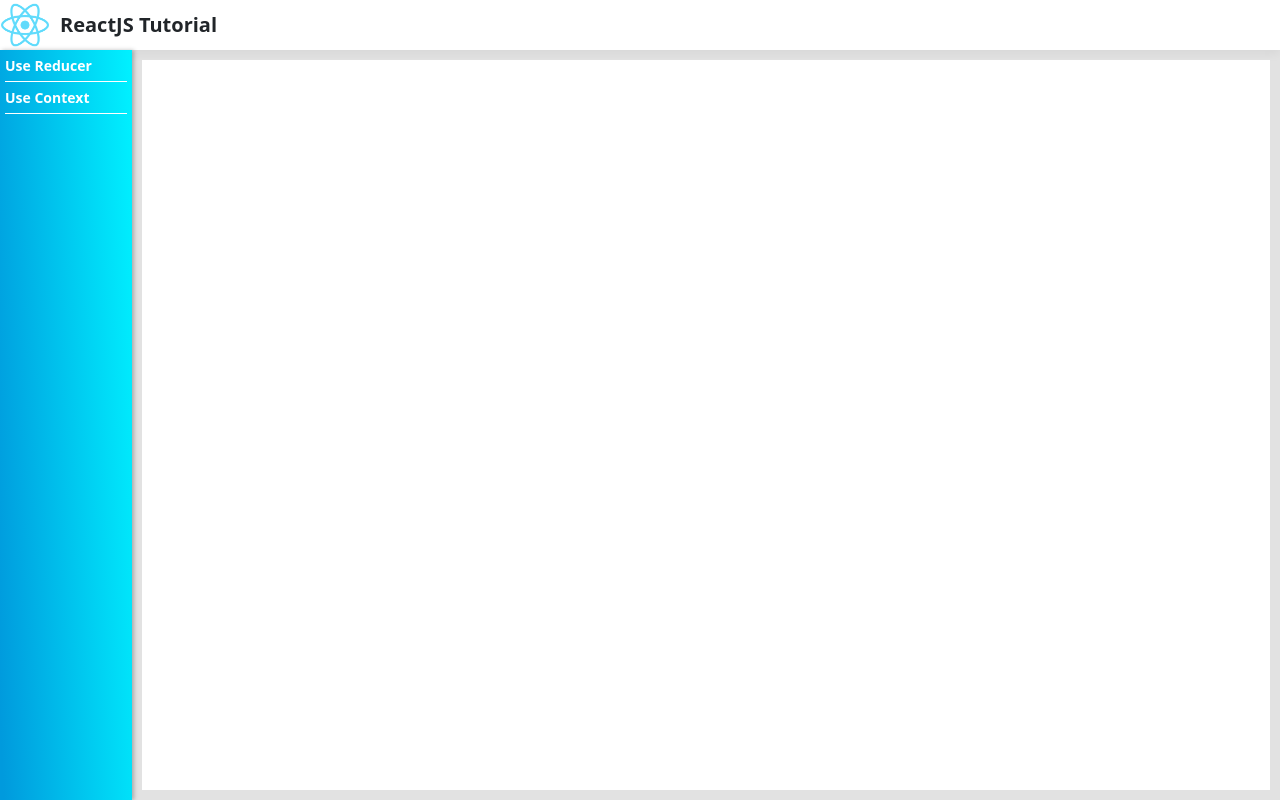
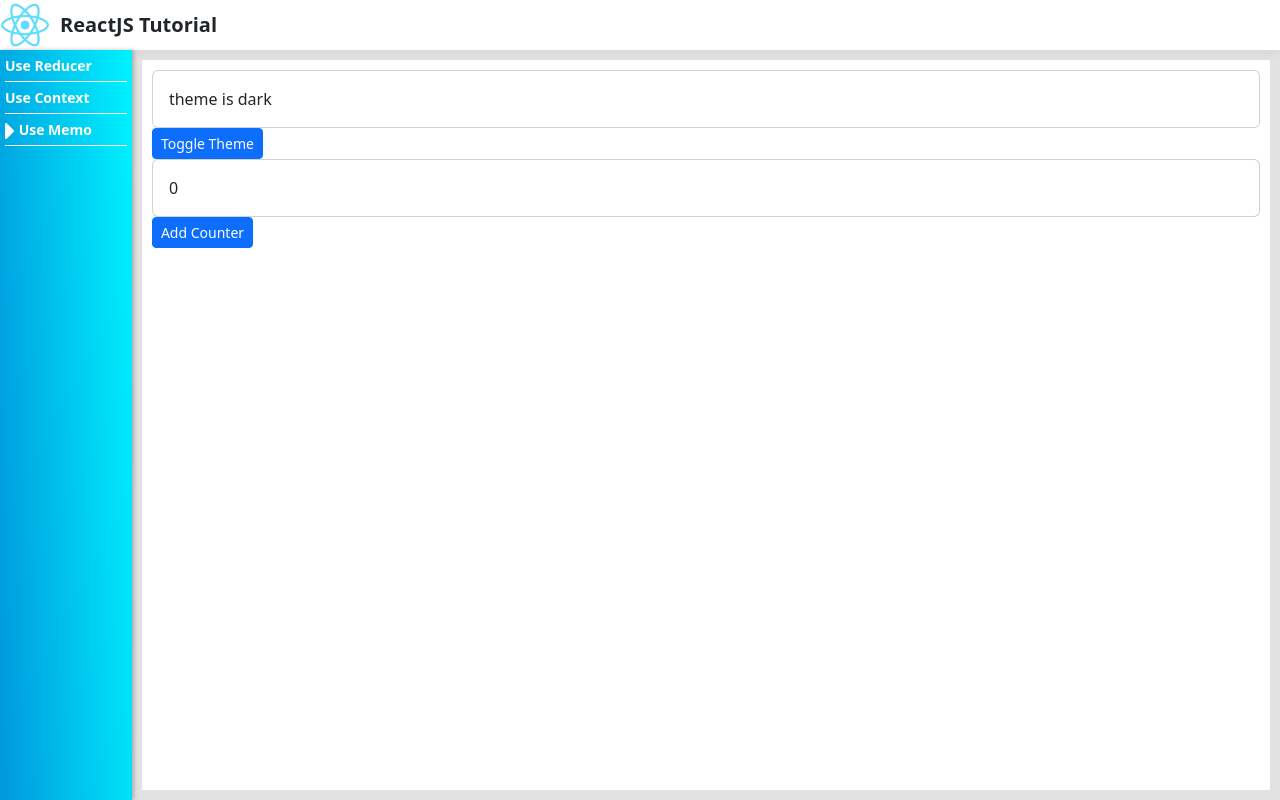
Before and after one commit to finzero/my-react-tutorial, a React (Create React App) app: page /use-memo in a window 1280 px wide. Built offline with nearby package versions, Linux system fonts and the light colour scheme.

Commit message:
Use memo

```diff
--- a/src/App.css
+++ b/src/App.css
@@ -55,3 +55,9 @@
   margin: 10px;
   padding: 10px;
 }
+
+@media screen and (max-width: 425px) {
+  .sidebar{
+    display: none;
+  }
+}
--- a/src/App.js
+++ b/src/App.js
@@ -4,10 +4,7 @@ import Layout from './layout/Layout';
 import { Routes, Route } from 'react-router-dom';
 import UseReducer from './pages/UseReducer';
 import UseContext from './pages/UseContext';
-
-const UseMemo = () => {
-  return <div>Use Memo</div>;
-};
+import UseMemo from './pages/UseMemo';
 
 function App() {
   return (
@@ -15,6 +12,7 @@ function App() {
       <Routes>
         <Route path="use-reducer" element={<UseReducer />} />
         <Route path="use-context" element={<UseContext />} />
+        <Route path="use-memo" element={<UseMemo />} />
       </Routes>
     </Layout>
   );
--- a/src/index.js
+++ b/src/index.js
@@ -7,11 +7,11 @@ import { BrowserRouter } from 'react-router-dom';
 
 const root = ReactDOM.createRoot(document.getElementById('root'));
 root.render(
-  <React.StrictMode>
-    <BrowserRouter>
-      <App />
-    </BrowserRouter>
-  </React.StrictMode>
+  // <React.StrictMode>
+  <BrowserRouter>
+    <App />
+  </BrowserRouter>
+  // </React.StrictMode>
 );
 
 // If you want to start measuring performance in your app, pass a function
--- a/src/layout/Sidebar.js
+++ b/src/layout/Sidebar.js
@@ -15,6 +15,11 @@ export default function Sidebar() {
     {
       link: 'use-context',
       text: 'Use Context',
+      isActive: false,
+    },
+    {
+      link: 'use-memo',
+      text: 'Use Memo',
       isActive: false,
     },
   ]);
--- /dev/null
+++ b/src/pages/UseMemo.js
@@ -0,0 +1,47 @@
+import React from 'react';
+import { useState } from 'react';
+
+const Display = ({ name, value }) => {
+  console.count(`Display ${name} rerender`);
+  return (
+    <div className="card">
+      <div className="card-body">{value}</div>
+    </div>
+  );
+};
+
+const Button = ({ label, onClick }) => {
+  console.count(`button ${label} rerender`);
+  return (
+    <button className="btn btn-sm btn-primary" onClick={onClick}>
+      {label}
+    </button>
+  );
+};
+
+export default function UseMemo() {
+  const [theme, setTheme] = useState('light');
+  const [counter, setCounter] = useState(0);
+
+  const toggleTheme = () =>
+    setTheme((theme) => (theme === 'light' ? 'dark' : 'light'));
+
+  const addCounter = () => {
+    let i = 1000000000;
+    while (i !== 0) i--;
+    setCounter((counter) => counter + 1);
+  };
+
+  const explainTheme = () => {
+    return theme === 'light' ? 'theme is dark' : 'theme is light';
+  };
+
+  return (
+    <div>
+      <Display name="Theme" value={explainTheme()} />
+      <Button label={'Toggle Theme'} onClick={toggleTheme} />
+      <Display name="Counter" value={counter} />
+      <Button label={'Add Counter'} onClick={addCounter} />
+    </div>
+  );
+}
```
Also changed, not shown: src/index.css (line endings or trailing spaces).
